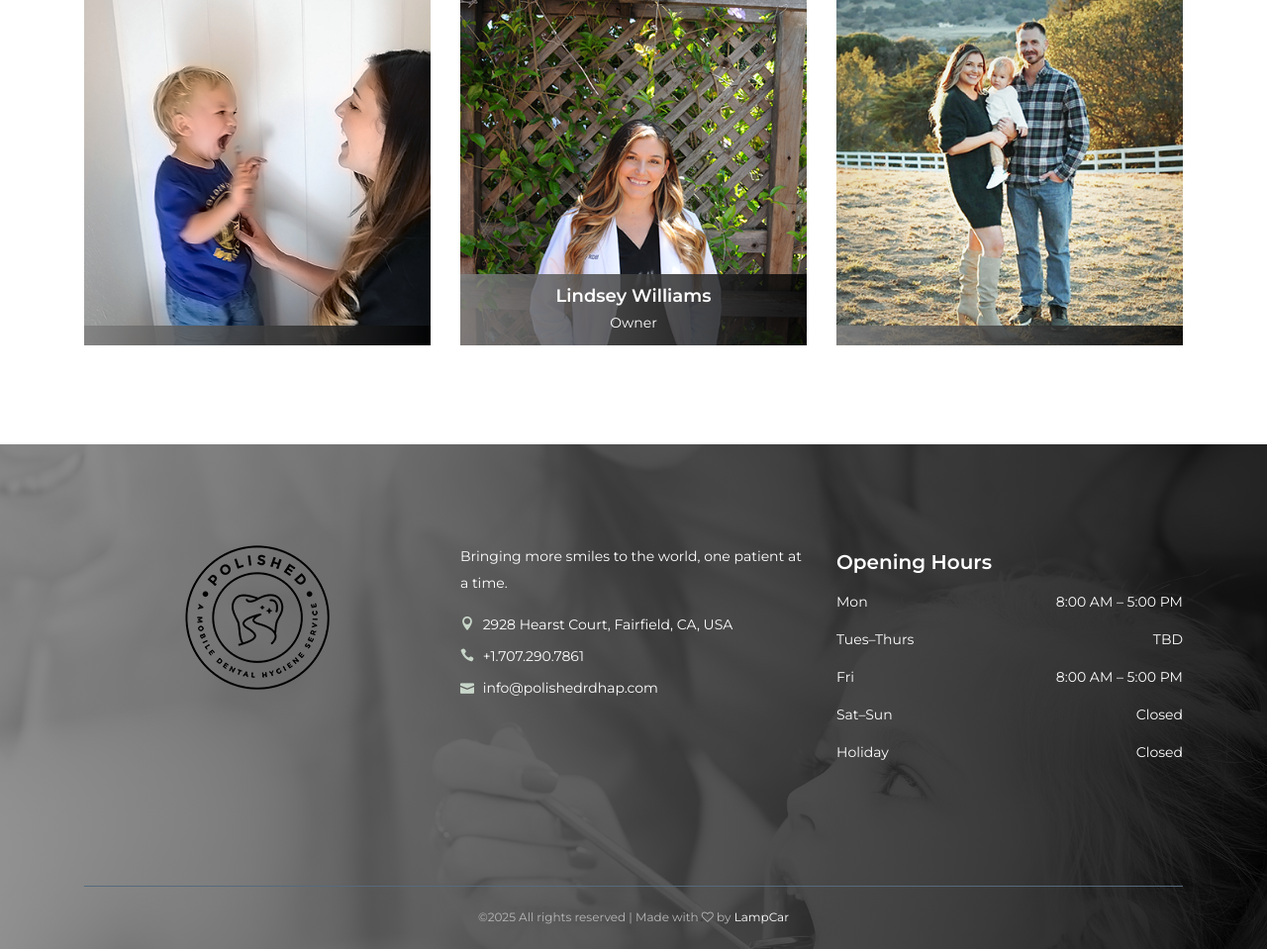
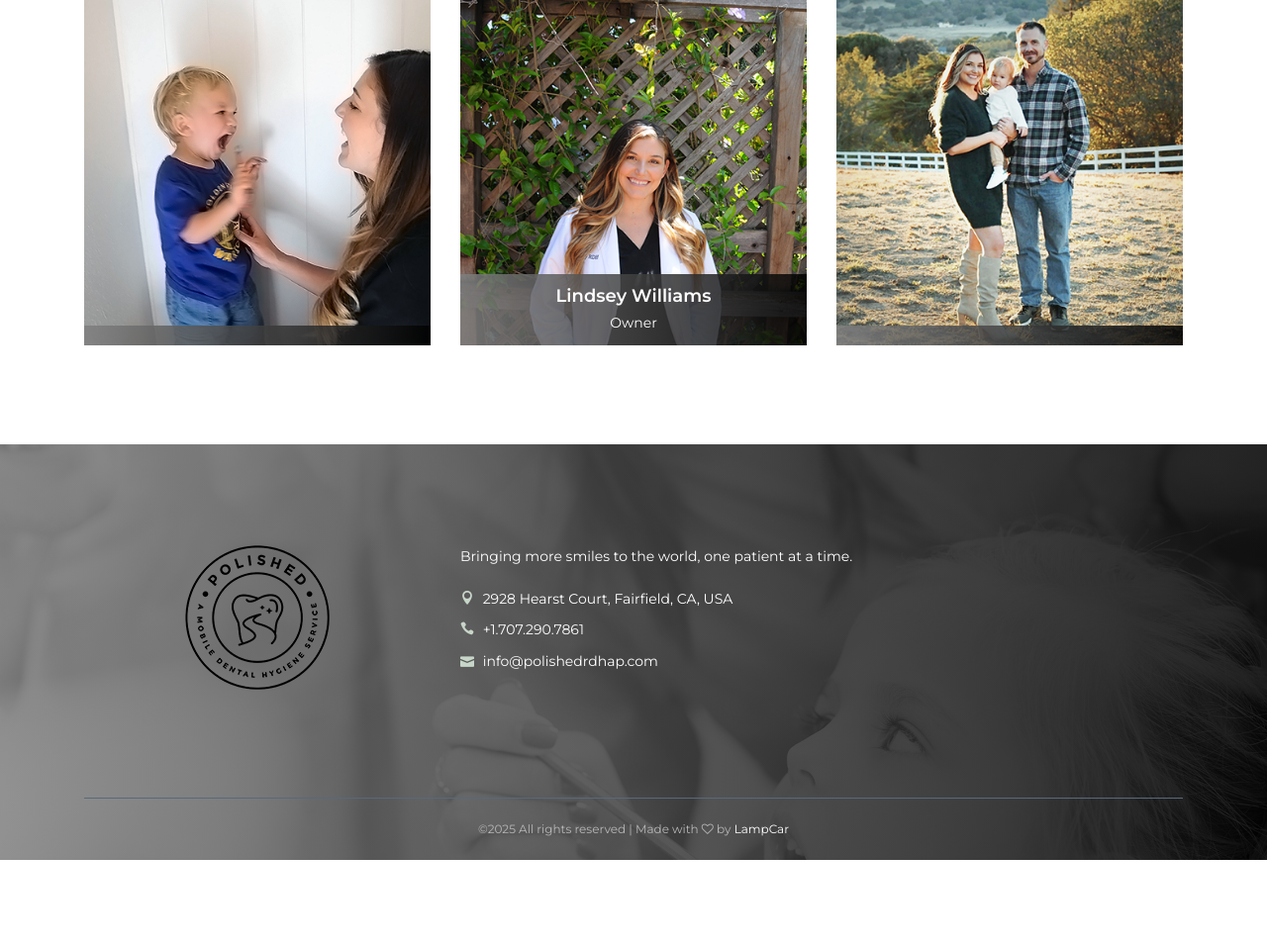
Before and after one commit to bjlamphiear/PolishedDjango, a Django app: page /about.html in a window 1280 px wide. Shown: the part 2110-3069 px from the top of the page at 99% size. After the commit the page ends 2979 px from the top, so only its background shows below. Run offline with Django 4.2, Linux system fonts and the light colour scheme; some libraries are stand-ins or nearby versions.

Commit message:
Remove opening hours from footer and rebalance layout

```diff
--- a/website/templates/base.html
+++ b/website/templates/base.html
@@ -121,7 +121,7 @@
       </div>
 
       <!-- Column 2: Tagline + Contact Info -->
-      <div class="col-12 col-sm-4 mb-4 mb-sm-0">
+      <div class="col-12 col-sm-8">
         <div class="single-footer-widget">
           <p class="mb-3">Bringing more smiles to the world, one patient at a time.</p>
           <div class="footer-contact">
@@ -129,20 +129,6 @@
             <p><i class="icon_phone"></i> +1.707.290.7861</p>
             <p><i class="icon_mail"></i> info@polishedrdhap.com</p>
           </div>
-        </div>
-      </div>
-
-      <!-- Column 3: Opening Hours -->
-      <div class="col-12 col-sm-4">
-        <div class="single-footer-widget">
-          <h5 class="widget-title mb-3">Opening Hours</h5>
-          <ul class="opening-hours list-unstyled">
-            <li><span>Mon</span> <span>8:00 AM – 5:00 PM</span></li>
-            <li><span>Tues–Thurs</span> <span>TBD</span></li>
-            <li><span>Fri</span> <span>8:00 AM – 5:00 PM</span></li>
-            <li><span>Sat–Sun</span> <span>Closed</span></li>
-            <li><span>Holiday</span> <span>Closed</span></li>
-          </ul>
         </div>
       </div>
     </div>
```
